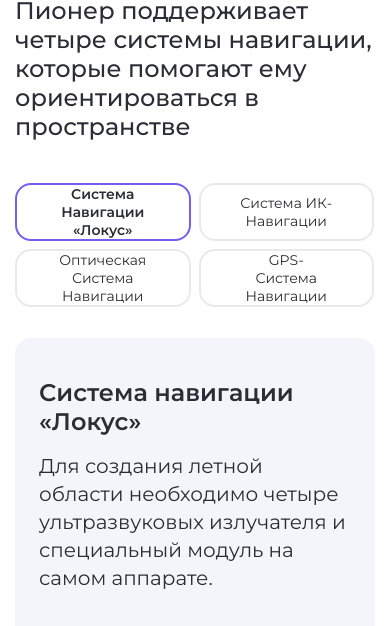
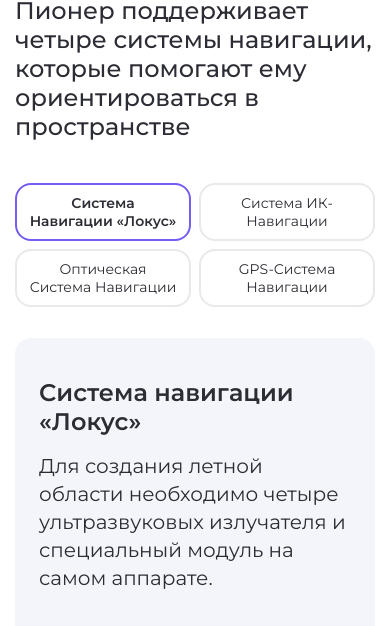
Before and after one commit to z4ffe/geoscan-test, a plain HTML site: page index.html in a window 390 px wide. Shown: the part 154-780 px from the top of the page. Drawn offline with Linux system fonts and the light colour scheme.

Commit message:
add: readme, fix: responsive etc

```diff
--- a/assets/scripts/script.js
+++ b/assets/scripts/script.js
@@ -2,25 +2,25 @@ const positionSystemsData = [
     {
         'title': 'Система навигации «Локус»',
         'desc': 'Для создания летной области необходимо четыре ультразвуковых излучателя и специальный модуль на самом аппарате.',
-        'link': 'https://geoscan.ru/',
+        'link': 'https://google.com/',
         'img': 'assets/images/preview/locus-nav.png',
     },
     {
         'title': 'Система ИК-навигации',
         'desc': 'Дополнительная плата на коптере и базовая станция поддерживают зону полета 12 кв. м.',
-        'link': 'https://geoscan.ru/',
+        'link': 'https://yahoo.com/',
         'img': 'assets/images/preview/ir-nav.png',
     },
     {
         'title': 'Оптическая система навигации',
         'desc': 'Идет в базовой комплектации. Позиционирование происходит благодаря оптическому датчику, отслеживающему смещение под Пионером.',
-        'link': 'https://geoscan.ru/',
+        'link': 'https://yandex.com/',
         'img': 'assets/images/preview/optical-nav.png',
     },
     {
         'title': 'GPS-система навигации',
         'desc': 'Предназначена для пилотирования коптером на открытом воздухе. Для этого на главную плату автопилота нужно установить дополнительный модуль.',
-        'link': 'https://geoscan.ru/',
+        'link': 'https://bing.com/',
         'img': 'assets/images/preview/gps-nav.png',
     },
 ];
--- a/assets/styles/styles.scss
+++ b/assets/styles/styles.scss
@@ -67,6 +67,11 @@ body {
       font-size: toRem(32);
     }
 
+    @include responsivePhoneSmall {
+      max-width: toRem(200);
+      word-wrap: break-word;
+    }
+
     span {
       color: $orange
     }
@@ -119,6 +124,10 @@ body {
     grid-template-columns: 1fr;
     grid-template-areas: 'controls' 'title' 'desc' 'preview' 'link';
     margin-top: toRem(110);
+  }
+
+  @include responsivePhoneSmall {
+    margin-top: toRem(140);
   }
 
   .content__title {
@@ -215,9 +224,13 @@ body {
     @include responsivePhone {
       flex-wrap: wrap;
       gap: 8px;
-      width: calc(100% + 47px);
+      width: calc(100% + 48px);
       top: -320px;
       margin-top: toRem(125);
+    }
+
+    @include responsivePhoneSmall{
+      top: -355px;
     }
 
     .content__button {
@@ -245,17 +258,22 @@ body {
         border: 2px solid rgba(44, 45, 52, 0.1);
         border-radius: 16px;
         max-width: toRem(193);
-        min-width: toRem(141);
+        min-width: toRem(135);
         width: auto;
         justify-content: center;
         max-height: toRem(58);
-        flex: 1 1 auto;
+        flex: 1 1 toRem(135);
         height: toRem(58);
       }
 
       @include responsivePhoneSmall {
         height: toRem(75);
         max-height: none;
+        max-width: toRem(141);
+      }
+
+      @include responsiveCustom('308') {
+
       }
 
       span {
@@ -274,11 +292,13 @@ body {
         }
 
         @include responsivePhone {
+          display: block;
           font-size: toRem(14);
           color: $black;
           font-weight: 400;
           padding-left: 0;
-          max-width: toRem(93);
+          max-width: toRem(150);
+          width: 100%;
           text-transform: capitalize;
         }
       }
@@ -366,9 +386,10 @@ body {
   }
 
   @include responsivePhoneSmall {
+    top: 18px;
     background-image: url('../images/bg-arrow/mobile-small-arrow.svg');
     width: toRem(95);
-    height: toRem(121);
+    height: toRem(101);
   }
 }
 
```
Also changed, not shown: assets/styles/styles.css, 3 other files.
